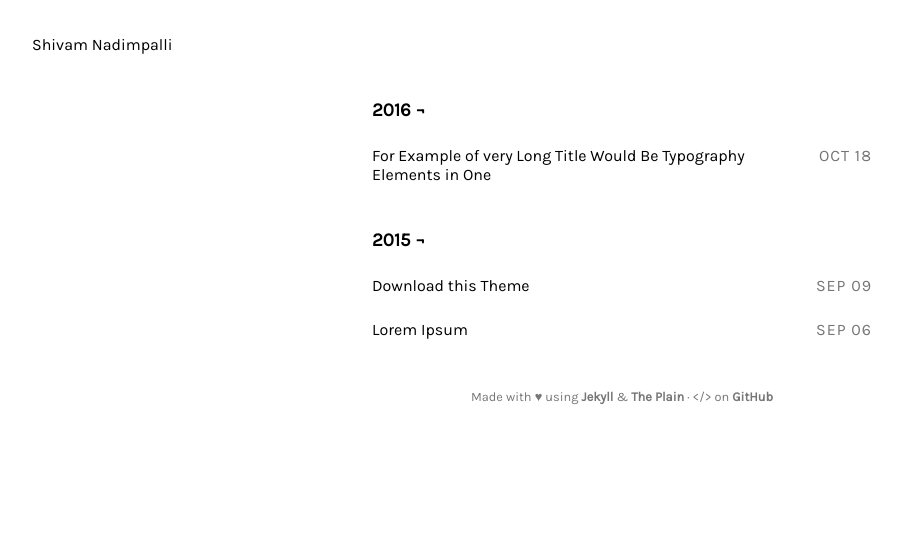
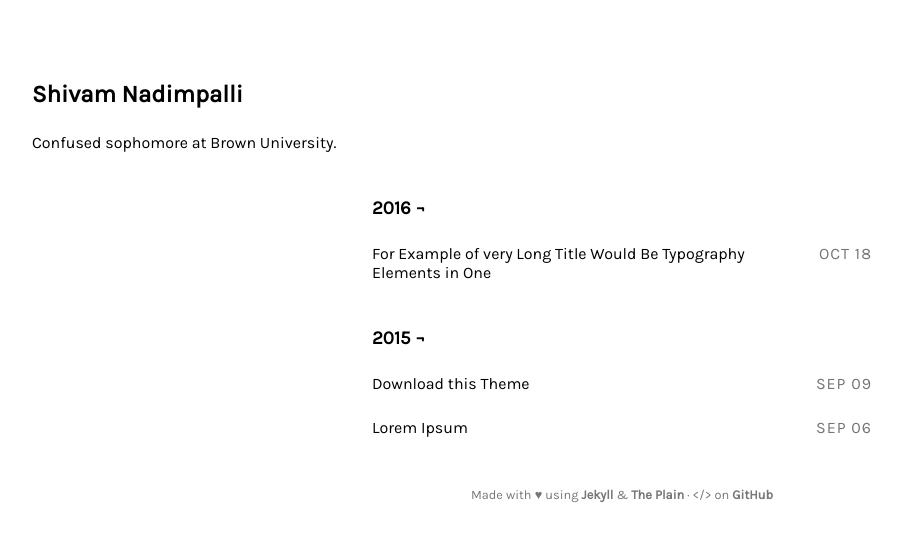
Before and after one commit to nate-brennan/nshivam.github.io, a Jekyll site: the page built from index.html, in a window 1280 px wide. Shown: the top 542 px of the page, without its empty margins (18-920 px from the left). Built offline with Jekyll 4.4.1, drawn with Linux system fonts in a browser that asks for light colours.

Commit message:
Update header.html

```diff
--- a/_includes/header.html
+++ b/_includes/header.html
@@ -1 +1,2 @@
-Shivam Nadimpalli
+<h2>Shivam Nadimpalli</h2>
+Confused sophomore at Brown University.
```
